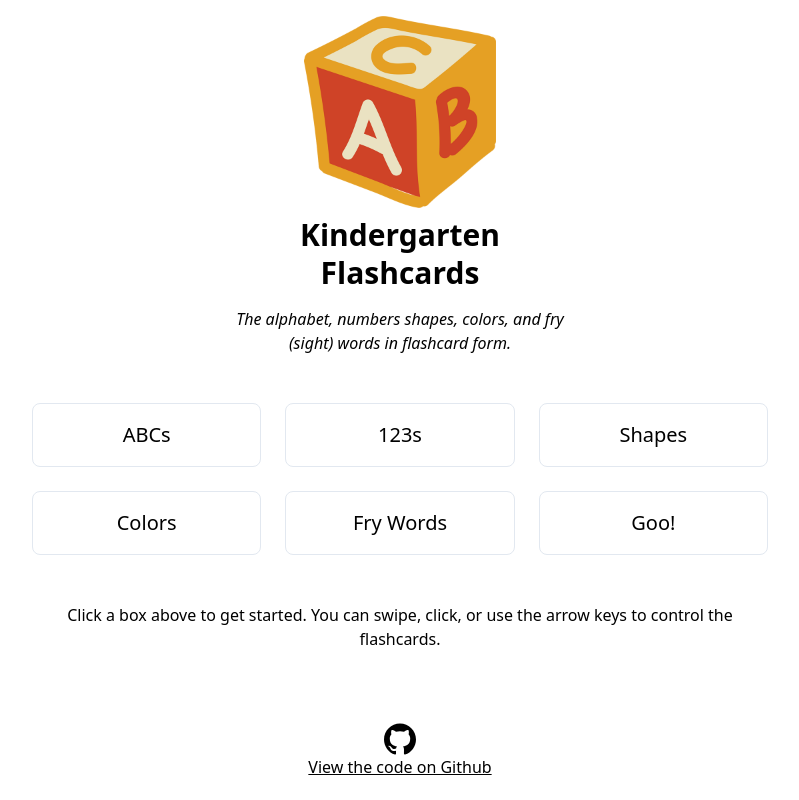
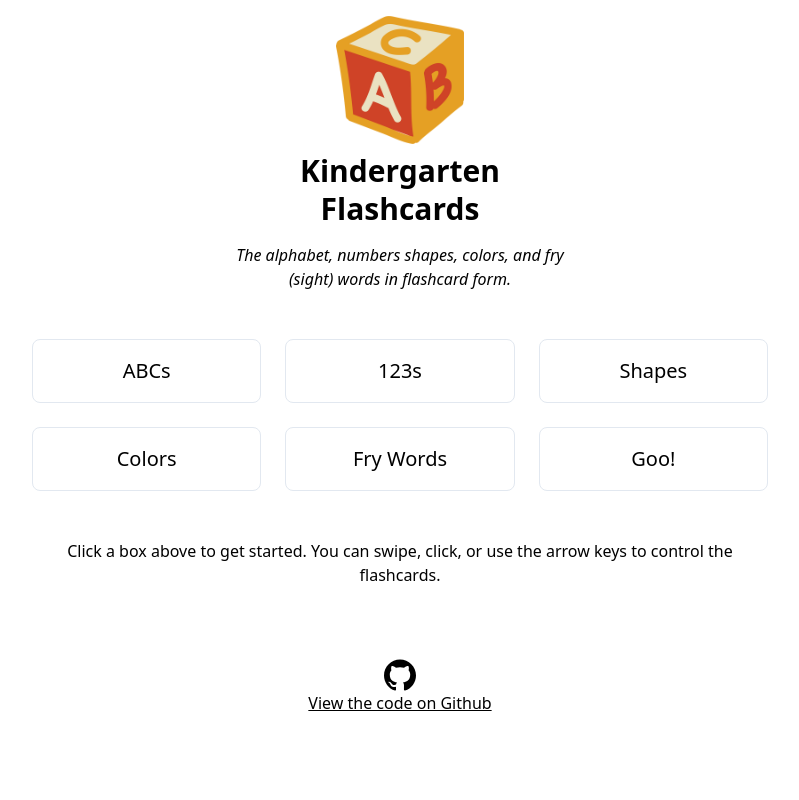
Before and after one commit to gregrickaby/preschool-flashcards, a Next.js app: page / in a window 1280 px wide. Shown: the whole page, without its empty margins (240-1039 px from the left). Built offline with nearby package versions, Linux system fonts and the light colour scheme.

Commit message:
scale to 128

```diff
--- a/components/Header.js
+++ b/components/Header.js
@@ -6,8 +6,8 @@ const Header = () => (
       className="mx-auto"
       src="/site-logo.png"
       alt="site logo"
-      height="192"
-      width="192"
+      height="128"
+      width="128"
     />
     <h1 className="mt-2 text-3xl font-bold leading-tight">{config.siteName}</h1>
     <p className="text-1xl my-4 italic">{config.siteDescription}</p>
```
